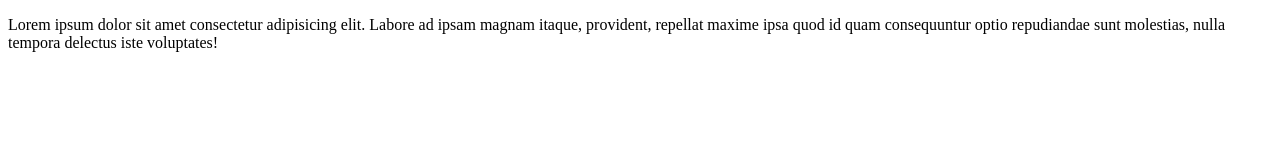
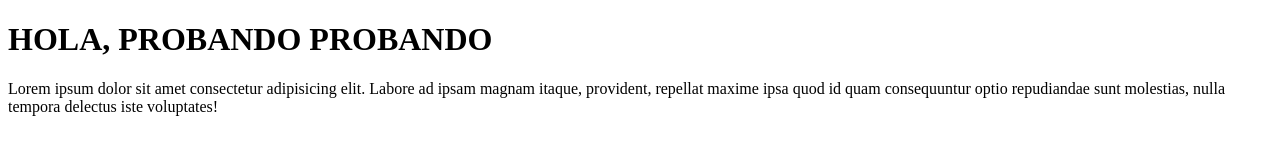
Before and after one commit to kguardia/mi_repositorio, a plain HTML site: page index.html in a window 1280 px wide. Drawn offline with Linux system fonts and the light colour scheme.

Commit message:
Le agrego un titulo al html

```diff
--- a/index.html
+++ b/index.html
@@ -6,6 +6,7 @@
     <title>Hola, probando</title>
 </head>
 <body>
+    <h1>HOLA, PROBANDO PROBANDO</h1>
     <p>Lorem ipsum dolor sit amet consectetur adipisicing elit. Labore ad ipsam magnam itaque, provident, repellat maxime ipsa quod id quam consequuntur optio repudiandae sunt molestias, nulla tempora delectus iste voluptates!</p>
 </body>
 </html>
```
